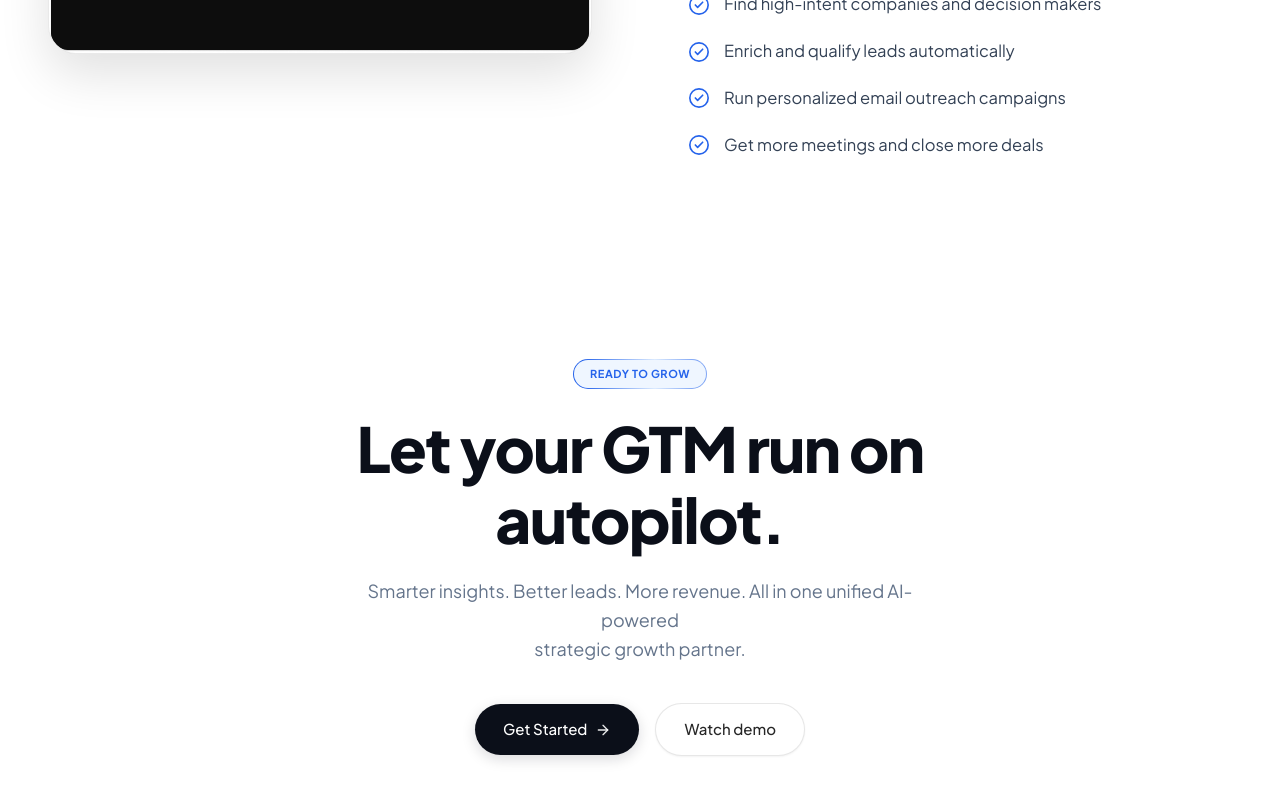
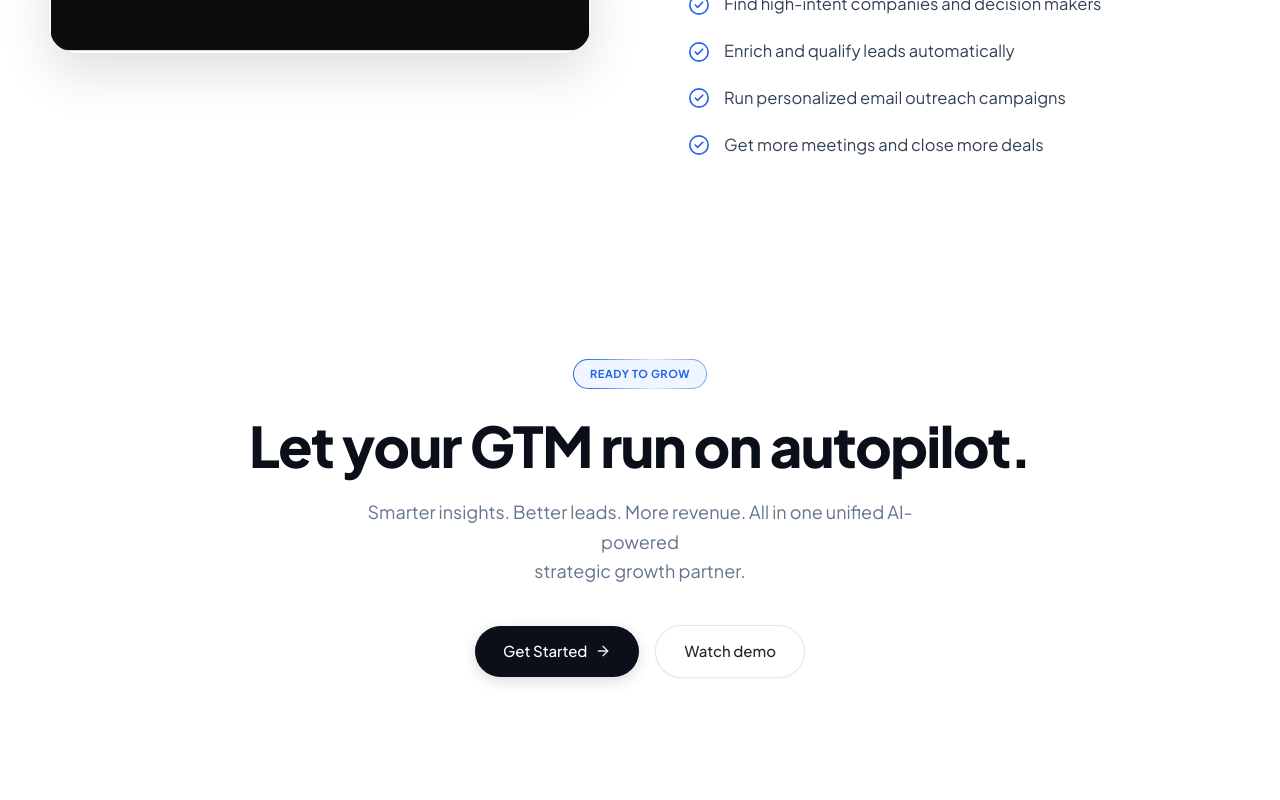
Before and after one commit to Kuberan1810/coireiAI, a React (Vite) app: page / in a window 1280 px wide. Shown: the part 5013-5813 px from the top of the page. After the commit the page ends 5791 px from the top, so only its background shows below. Built offline with nearby package versions, Linux system fonts and the light colour scheme.

Commit message:
Keep CTA heading in a single line

```diff
--- a/src/Pages/Home/section/CtaSection.tsx
+++ b/src/Pages/Home/section/CtaSection.tsx
@@ -8,7 +8,7 @@ export const CtaSection: React.FC = () => {
       {/* Background Soft Lighting Glow */}
       <div className="absolute top-1/2 left-1/2 -translate-x-1/2 -translate-y-1/2 w-[750px] h-[400px] bg-gradient-to-b from-blue-50/80 via-indigo-50/30 to-transparent blur-3xl pointer-events-none -z-10" />
 
-      <div className="max-w-4xl mx-auto px-4 sm:px-6 lg:px-8 text-center">
+      <div className="max-w-6xl mx-auto px-4 sm:px-6 lg:px-8 text-center">
         {/* Top Pill Badge */}
         <div className="inline-flex items-center justify-center mb-6">
           <div className="toggle">
@@ -16,8 +16,8 @@ export const CtaSection: React.FC = () => {
           </div>
         </div>
 
-        {/* Main Headline */}
-        <h2 className="text-4xl sm:text-5xl md:text-6xl lg:text-[62px] font-extrabold text-[#0B0F19] tracking-tight leading-[1.15]">
+        {/* Main Headline - Single Line */}
+        <h2 className="text-3xl sm:text-4xl md:text-5xl lg:text-[56px] font-extrabold text-[#0B0F19] tracking-tight leading-[1.15] whitespace-normal sm:whitespace-nowrap">
           Let your GTM run on autopilot.
         </h2>
 
```
